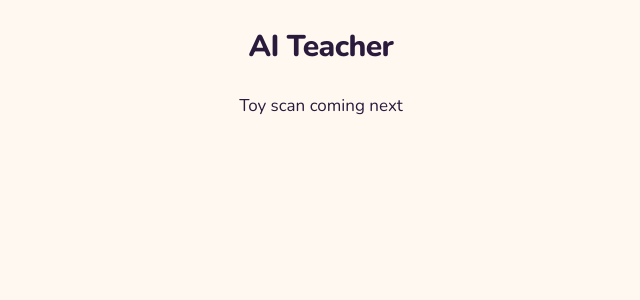
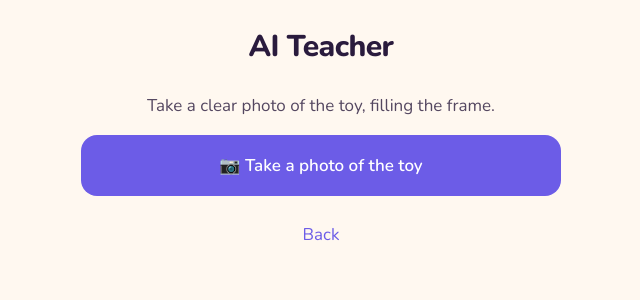
Before and after one commit to evgenii-studitskikh/ai-teacher, a Next.js app: page / in a window 1280 px wide. Both pictures are taken after a click on the button 640 px from the left and 342 px from the top of the page. Shown: the top 300 px of the page, without its empty margins (319-959 px from the left). Built offline with nearby package versions, Linux system fonts and the light colour scheme.

Commit message:
feat: toy scan and confirmation screens

```diff
--- /dev/null
+++ b/app/components/ToyConfirm.module.css
@@ -0,0 +1,50 @@
+.confirm {
+  display: grid;
+  gap: 10px;
+  text-align: center;
+  justify-items: center;
+}
+.emoji {
+  font-size: 40px;
+}
+.name {
+  margin: 0;
+  font-size: 22px;
+}
+.character {
+  opacity: 0.8;
+  margin: 0;
+}
+.detail {
+  text-align: left;
+  width: 100%;
+  display: grid;
+  gap: 4px;
+  margin: 8px 0;
+}
+.detail dt {
+  font-weight: 600;
+  font-size: 13px;
+  opacity: 0.7;
+}
+.detail dd {
+  margin: 0 0 8px;
+}
+.use {
+  width: 100%;
+  padding: 16px;
+  font-size: 16px;
+  font-weight: 600;
+  border: none;
+  border-radius: 16px;
+  background: var(--accent, #6c5ce7);
+  color: #fff;
+  cursor: pointer;
+}
+.retake {
+  background: none;
+  border: none;
+  color: var(--accent, #6c5ce7);
+  cursor: pointer;
+  padding: 8px;
+}
--- a/app/components/ToyConfirm.tsx
+++ b/app/components/ToyConfirm.tsx
@@ -1,5 +1,30 @@
 "use client";
+
 import type { ToyInfo } from "../../lib/types";
-export default function ToyConfirm({ toy, onConfirm }: { toy: ToyInfo; onConfirm: () => void; onRetake: () => void }) {
-  return <button onClick={onConfirm}>Use {toy.name}</button>;
+import styles from "./ToyConfirm.module.css";
+
+type Props = { toy: ToyInfo; onConfirm: () => void; onRetake: () => void };
+
+// Show what the vision model saw and let the parent confirm before it becomes
+// the agent's persona. Retake goes back to the camera.
+export default function ToyConfirm({ toy, onConfirm, onRetake }: Props) {
+  return (
+    <section className={styles.confirm} aria-label="Confirm the toy">
+      <span className={styles.emoji} aria-hidden="true">🧸</span>
+      <h2 className={styles.name}>{toy.name}</h2>
+      <p className={styles.character}>{toy.character}</p>
+      <dl className={styles.detail}>
+        <dt>Personality</dt>
+        <dd>{toy.personality}</dd>
+        <dt>How you'll play</dt>
+        <dd>{toy.howToPlay}</dd>
+      </dl>
+      <button type="button" className={styles.use} onClick={onConfirm}>
+        Use this toy
+      </button>
+      <button type="button" className={styles.retake} onClick={onRetake}>
+        Retake photo
+      </button>
+    </section>
+  );
 }
--- /dev/null
+++ b/app/components/ToyScan.module.css
@@ -0,0 +1,35 @@
+.scan {
+  display: grid;
+  gap: 16px;
+  text-align: center;
+}
+.lead {
+  opacity: 0.8;
+}
+.shutter {
+  padding: 18px;
+  font-size: 17px;
+  font-weight: 600;
+  border: none;
+  border-radius: 16px;
+  background: var(--accent, #6c5ce7);
+  color: #fff;
+  cursor: pointer;
+}
+.shutter:disabled {
+  opacity: 0.6;
+  cursor: default;
+}
+.back {
+  padding: 10px;
+  background: none;
+  border: none;
+  color: var(--accent, #6c5ce7);
+  cursor: pointer;
+}
+.error {
+  color: #b00020;
+  background: #fde7ea;
+  padding: 10px 12px;
+  border-radius: 10px;
+}
--- a/app/components/ToyScan.tsx
+++ b/app/components/ToyScan.tsx
@@ -1,5 +1,84 @@
 "use client";
+
+import { useRef, useState } from "react";
+import { downscaleImage } from "../../lib/image";
 import type { ToyInfo } from "../../lib/types";
-export default function ToyScan({ onBack }: { onIdentified: (toy: ToyInfo) => void; onBack: () => void }) {
-  return <button onClick={onBack}>Toy scan coming next</button>;
+import styles from "./ToyScan.module.css";
+
+type Props = { onIdentified: (toy: ToyInfo) => void; onBack: () => void };
+
+// A single "take a photo" button. `capture="environment"` opens the rear camera
+// on phones/tablets and a file picker on desktop — no camera libraries. The
+// photo is downscaled in the browser, then sent to /api/identify-toy.
+export default function ToyScan({ onIdentified, onBack }: Props) {
+  const [status, setStatus] = useState<"idle" | "working">("idle");
+  const [error, setError] = useState<string | null>(null);
+  const inputRef = useRef<HTMLInputElement>(null);
+
+  async function onFile(e: React.ChangeEvent<HTMLInputElement>) {
+    const file = e.target.files?.[0];
+    // Reset the input so picking the same file again still fires onChange.
+    e.target.value = "";
+    if (!file) return;
+
+    setError(null);
+    setStatus("working");
+    try {
+      const { data, mediaType } = await downscaleImage(file);
+      const res = await fetch("/api/identify-toy", {
+        method: "POST",
+        headers: { "content-type": "application/json" },
+        body: JSON.stringify({ image: data, mediaType }),
+      });
+      const payload: { toy?: ToyInfo | null; error?: string } = await res
+        .json()
+        .catch(() => ({}) as { toy?: ToyInfo | null; error?: string });
+      if (!res.ok) {
+        throw new Error(payload.error ?? `The photo could not be processed (HTTP ${res.status}).`);
+      }
+      if (!payload.toy) {
+        setError("I couldn't spot a toy in that photo. Try again with the toy filling the frame.");
+        setStatus("idle");
+        return;
+      }
+      onIdentified(payload.toy);
+    } catch (err) {
+      setError(err instanceof Error ? err.message : "Something went wrong reading the photo.");
+      setStatus("idle");
+    }
+  }
+
+  return (
+    <section className={styles.scan} aria-label="Scan a toy">
+      <p className={styles.lead}>Take a clear photo of the toy, filling the frame.</p>
+
+      {error && (
+        <p role="alert" className={styles.error}>
+          {error}
+        </p>
+      )}
+
+      <input
+        ref={inputRef}
+        type="file"
+        accept="image/*"
+        capture="environment"
+        onChange={onFile}
+        hidden
+      />
+
+      <button
+        type="button"
+        className={styles.shutter}
+        onClick={() => inputRef.current?.click()}
+        disabled={status === "working"}
+      >
+        {status === "working" ? "Looking at the toy…" : "📷 Take a photo of the toy"}
+      </button>
+
+      <button type="button" className={styles.back} onClick={onBack} disabled={status === "working"}>
+        Back
+      </button>
+    </section>
+  );
 }
```
